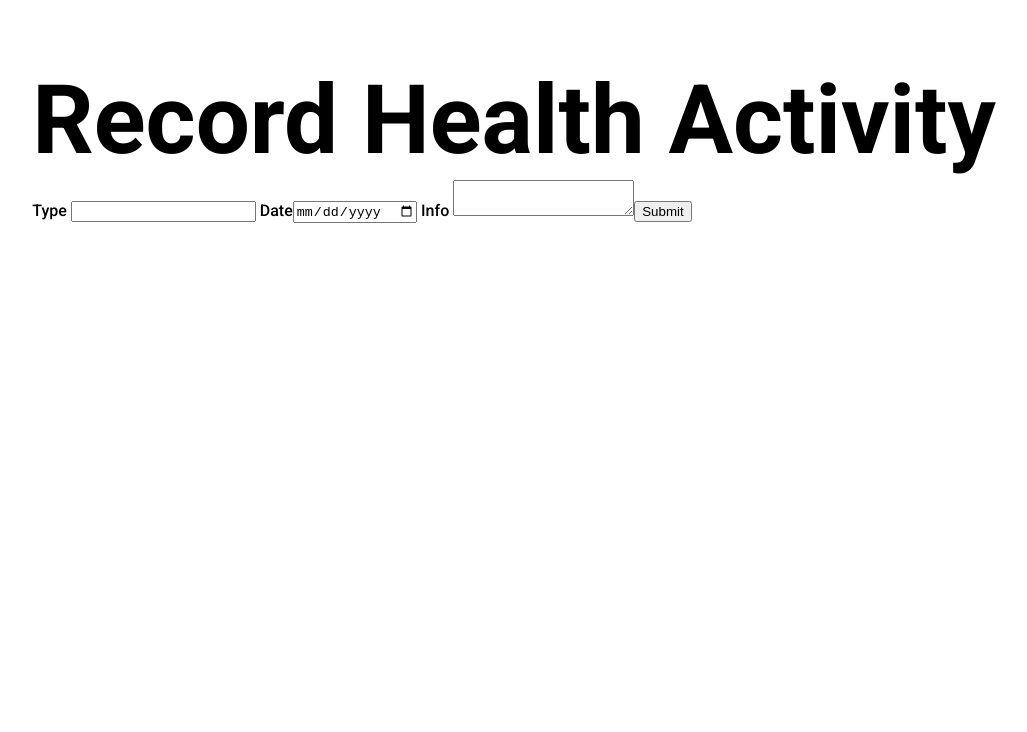
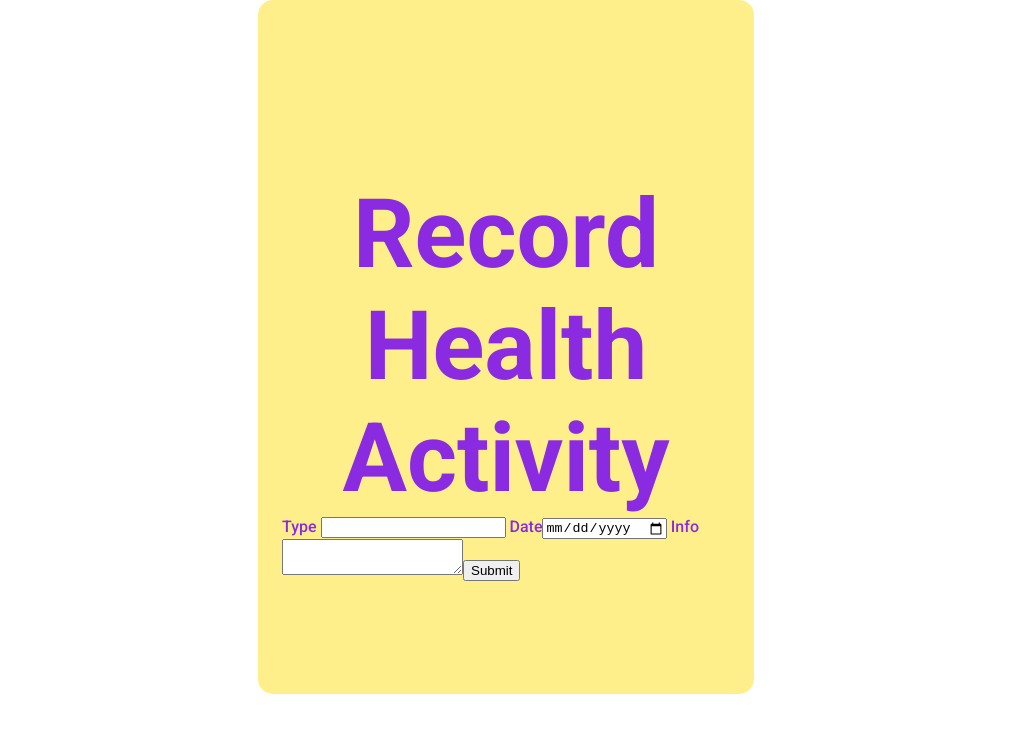
Before and after one commit to anaURL/vitala-health-app, a React (Vite) app: page /record in a window 1280 px wide. Shown: the top 732 px of the page, without its empty margins (126-1153 px from the left). Built offline with nearby package versions, Linux system fonts and the light colour scheme; a web font is replaced by a local one.

Commit message:
refactor

```diff
--- a/src/components/HealthList.jsx
+++ b/src/components/HealthList.jsx
@@ -1,6 +1,5 @@
 import { Component } from "react";
 import PropTypes from 'prop-types';
-
 
 class HealthList extends Component {
   constructor(props) {
@@ -37,6 +36,9 @@ class HealthList extends Component {
       },
     }));
   };
+
+
+
   handleEditSubmit = () => {
     this.props.editRecord(
       this.state.editedRecordId,
@@ -51,6 +53,7 @@ class HealthList extends Component {
         info: "",
       },
     });
+
   };
 
   handleDelete = (recordId) => {
@@ -75,8 +78,8 @@ class HealthList extends Component {
           },
         });
       }
+
     };
-
 
 
   render() {
@@ -92,8 +95,8 @@ class HealthList extends Component {
       <div>
         <h2>Health Records</h2>
         <ul>
-          {healthRecords.map((record) => (
-            <li key={record.id}>
+          {healthRecords.map((record,index) => (
+            <li key={index}>
               <span>
                 {record.type} - {record.date}
               </span>
@@ -137,6 +140,7 @@ class HealthList extends Component {
             </form>
           </div>
         )}
+
       </div>
     );
   }
--- a/src/components/RecordForm.jsx
+++ b/src/components/RecordForm.jsx
@@ -8,6 +8,7 @@ class RecordForm extends Component {
       date: "",
       info: "",
       healthRecords: [],
+      notifications: []
     };
   }
 
@@ -33,13 +34,14 @@ class RecordForm extends Component {
       date: "",
       info: "",
     });
-  };
+};
+
 
   render() {
     // console.log("Rendering Record component");
 
     return (
-      <div>
+      <div className="container">
         <h1> Record Health Activity </h1>
         <form onSubmit={this.handleSubmit}>
           <label> Type </label>
```
Also changed, not shown: src/assets/img/homeImage.svg (added).
